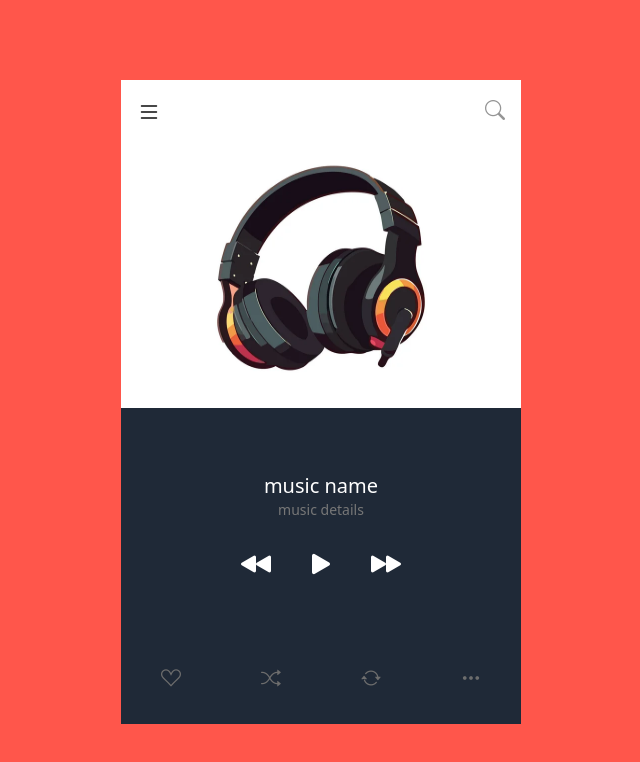
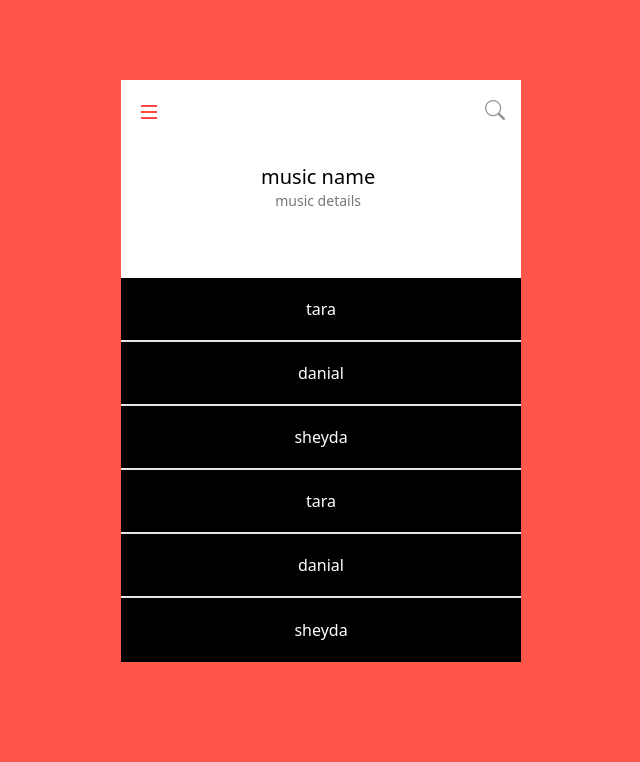
Before and after one commit to sheydarj/musicplayer2, a website: page index.html in a window 1280 px wide. Both pictures are taken after a click on the icon 468 px from the left and 111 px from the top of the page. Shown: the whole page, without its empty margins (319-959 px from the left). Drawn offline with nearby package versions, Linux system fonts and the light colour scheme.

Commit message:
add audio player

```diff
--- a/index.html
+++ b/index.html
@@ -10,42 +10,60 @@
 </head>
 
 <body>
-    <section class="bg-[#ff564b] h-dvh w-full ">
-     <div class=" pt-20 ">
-        <div class="flex w-[400px] bg-white justify-between m-auto pt-4 pl-4 pr-4">
-            <div >
-            <i id="hamburger" class=" text-2xl bi bi-list"></i>
+    <audio muted id="audio" src="./music/Ki Migire Jato Roo Tanam Kaboodi Boosehato.mp3" ></audio>
+
+    <section class="bg-[#ff564b] h-screen w-screen ">
+
+        <div class="relative w-[400px] m-auto">
+            <div class="pt-20 ">
+                <div class="flex w-[400px] bg-white justify-between  pt-4 pl-4 pr-4">
+                    <div>
+                        <i id="hamburger" class="text-2xl bi bi-list"></i>
                     </div>
-            <div >
+                    <div>
                         <a href=""> <i class=" text-[#959595] text-xl  bi bi-search"></i>
                         </a>
                     </div>
                 </div>
-        <div class=" flex justify-center bg-white items-center w-[400px] m-auto  h-[280px]">
-            <figure>
+                <div id="pic" class=" flex justify-center bg-white items-center w-[400px] m-auto  h-[280px]">
+                    <figure id="pic1">
                         <img class="w-[300px] h-[280px]" src="img/image1.jpg" alt="">
                     </figure>
                 </div>
             </div>
-     <div class=" bg-gray-800 w-[400px] m-auto ">
-        <div class="text-center pt-16 ">
+            <div id="txt" class="bg-gray-800 h-[200px] w-[400px] m-auto ">
+                <div id="music" class="absolute top-[57%] left-[35%] text-center pt-16 transition-all duration-200 ease-linear ">
                     <h2 class="text-white text-xl "> music name </h2>
-            <p class="text-sm text-[#777]"> music details </p>
+                    <p class="text-sm text-[#777] "> music details </p>
                 </div>
-        <div class="flex *:text-white justify-center items-center mt-6">
+            </div>
+            <div class="bg-gray-800 w-[400px] m-auto ">
+                <div id="play" class="flex *:text-white justify-center items-center">
                     <i class="text-3xl mr-8 bi bi-rewind-fill"></i>
-            <i class="text-4xl bi bi-play-fill"></i>
+                    <i id="playBtn" class="text-4xl bi bi-play-fill"></i>
                     <!-- <i class="bi bi-pause-fill"></i> -->
                     <i class="text-3xl ml-8 bi bi-fast-forward-fill"></i>
                 </div>
-        <div class="flex *:text-[#6d6d6d] justify-around *:text-xl mt-20 pb-8">
+                <div id="icon" class="flex *:text-[#6d6d6d] justify-around *:text-xl mt-20 pb-8">
                     <i class="bi bi-suit-heart"></i>
                     <i class="bi bi-shuffle"></i>
                     <i class="bi bi-arrow-repeat"></i>
                     <i class="bi bi-three-dots"></i>
                 </div>
             </div>
+            <div>
+                <ul id="ul" class=" bg-black m-auto *:text-white w-[400px] hidden *:h-16 ">
+                    <li class="w-full flex justify-center items-center border-b-2">tara</li>
+                    <li class="w-full flex justify-center items-center border-b-2">danial</li>
+                    <li class="w-full flex justify-center items-center border-b-2">sheyda</li>
+                    <li class="w-full flex justify-center items-center border-b-2">tara</li>
+                    <li class="w-full flex justify-center items-center border-b-2">danial</li>
+                    <li class="w-full flex justify-center items-center">sheyda</li>
 
+                </ul>
+            </div>
+
+        </div>
     </section>
 
 </body>
--- a/js/index.js
+++ b/js/index.js
@@ -1,5 +1,53 @@
 const menu=document.getElementById('hamburger')
-let mod=1
+const ul=document.getElementById('ul')
+const pic1=document.getElementById('pic1')
+const play=document.getElementById('play')
+const icon=document.getElementById('icon')
+const pic=document.getElementById('pic')
+const music=document.getElementById('music')
+const h2=document.querySelector('#music>h2')
+const txt=document.getElementById('txt')
+const audio=document.getElementById('audio')
+const playBtn=document.getElementById('playBtn')
+
+let mod = true;
+audio.play()
+
 menu.addEventListener('click' , ()=>{
-    menu.classList.toggle('text-red')
+
+    if(mod){
+        menu.style.color='red';
+        pic.style.height='150px'
+        music.style.top='15%'
+        h2.style.color='black'
+        txt.style.height='0px'
+
+
+
+        mod = false
+    }else{
+        menu.style.color='black';
+        pic.style.height='280px'
+        music.style.top=''
+        h2.style.color='white'
+        txt.style.height='200px'
+
+
+
+        mod = true
+    }
+    ul.classList.toggle('hidden')
+    pic1.classList.toggle('hidden')
+    play.classList.toggle('hidden')
+    icon.classList.toggle('hidden')
+
+
+
 })
+// playBtn.addEventListener('click', () => {
+//     audio.setAttribute('controls')
+//     // if (audio.paused) {
+//     //     audio.play()
+//     // }
+// })
+//
```
Also changed, not shown: css/output.css, 2 other files. Lines whose indentation alone changed are shown as unchanged.
